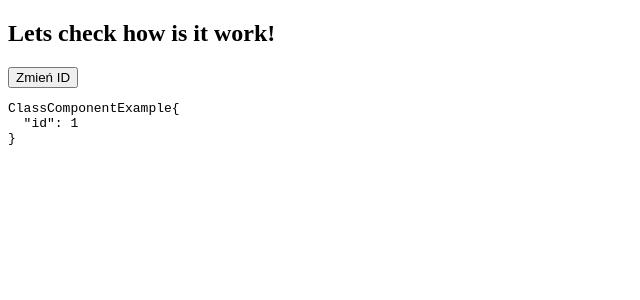
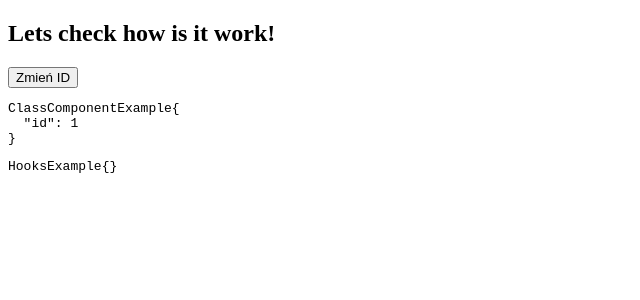
Before and after one commit to s-justina/hooks-excercises, a React (Create React App) app: page / in a window 1280 px wide. Shown: the top 300 px of the page, without its empty margins (0-640 px from the left). Built offline with nearby package versions, Linux system fonts and the light colour scheme.

Commit message:
functional component template

```diff
--- a/src/App.js
+++ b/src/App.js
@@ -1,5 +1,6 @@
 import React, {useState} from 'react';
 import ClassComponentExample from "./components/ClassComponentExample";
+import HooksExample from "./components/HooksExample";
 
 function App() {
     const [selectedId, setSelectedId] = useState(1);
@@ -8,6 +9,7 @@ function App() {
       <h2>Lets check how is it work!</h2>
         <button onClick={()=>setSelectedId(selectedId+1)}>Zmień ID</button>
       <ClassComponentExample id={selectedId}/>
+      <HooksExample/>
     </div>
   );
 }
--- a/src/components/HooksExample.js
+++ b/src/components/HooksExample.js
@@ -0,0 +1,15 @@
+import React, {useState} from 'react';
+import {getSingle} from "../utils";
+
+export default function HooksExample({id}){
+    const [data, setData] = useState();
+
+    return(
+        <React.Fragment>
+          <pre>
+              HooksExample
+              {JSON.stringify({data}, null, 2)}
+          </pre>
+        </React.Fragment>
+    )
+};
```
